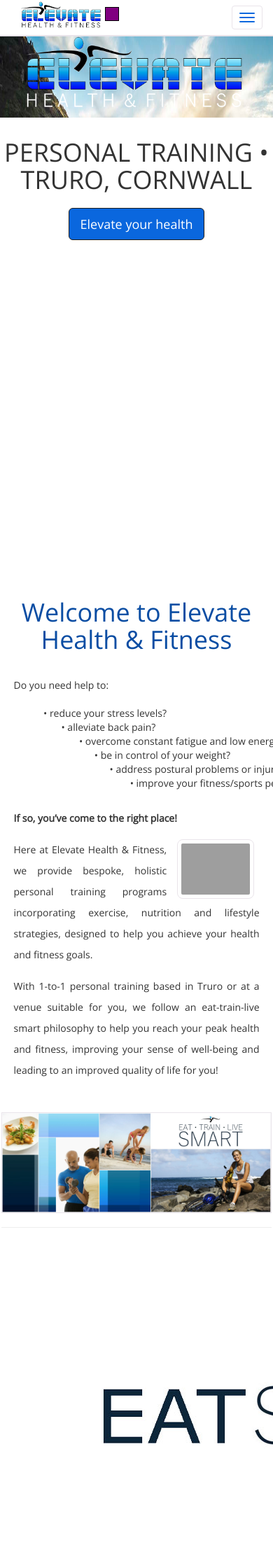
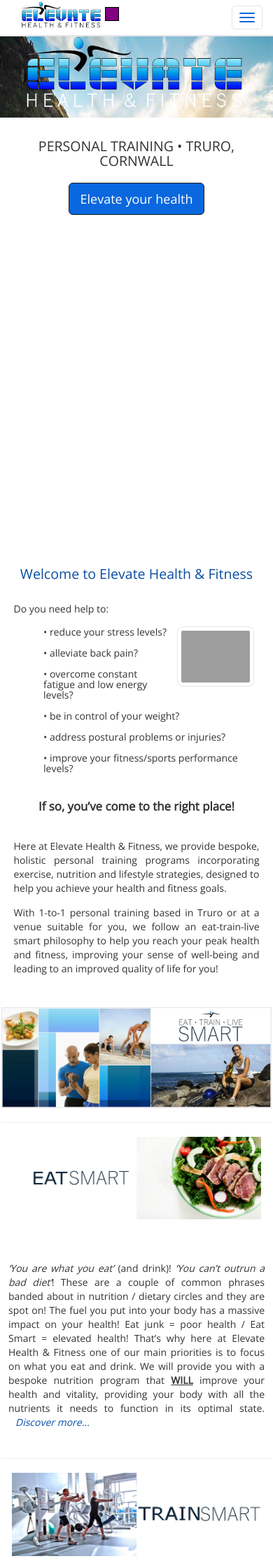
Before and after one commit to mthorning/elevatehealthandfitness.co.uk, a PHP site: page / in a window 390 px wide. Shown: the top 2240 px of the page at 70% size. Run offline with PHP 8.4, Linux system fonts and the light colour scheme; grey boxes are pictures that could not be loaded.

Commit message:
fix main responsivity issues with front page

```diff
--- a/components/footer.php
+++ b/components/footer.php
@@ -16,8 +16,10 @@
         </div>
     </div>
     <div class="row">
-        <div id="repsBadge" class="col-xs-7 col-xs-offset-2 col-sm-6 col-sm-offset-6">
-            <img src="img/png/REPs_Badge.png">
+        <div class="col-xs-12 col-sm-5 col-sm-offset-8">
+            <div id="repsBadge">
+                <img src="img/png/REPs_Badge.png">
+            </div>
         </div>
     </div>
     <div class="row">
--- a/css/style.css
+++ b/css/style.css
@@ -209,7 +209,7 @@ body {
 #indexPage #timelineCover {
   border: 1px solid #e9e4ea; }
 #indexPage .container > div {
-  margin: 0 auto 60px auto; }
+  margin: 15px auto 15px auto; }
   @media screen and (max-width: 992px) {
     #indexPage .container > div {
       margin: 0 auto 20px auto; } }
@@ -220,6 +220,12 @@ body {
   text-align: center;
   padding-top: 10px;
   background-color: white; }
+  @media screen and (max-width: 768px) {
+    #indexPage #introSection .whiteContainer h1 {
+      font-size: 1.75em; } }
+  @media screen and (max-width: 480px) {
+    #indexPage #introSection .whiteContainer h1 {
+      font-size: 1.4em; } }
   #indexPage #introSection .whiteContainer #paddedBox {
     height: 0; }
     @media screen and (max-width: 480px) {
@@ -228,10 +234,10 @@ body {
   #indexPage #introSection .whiteContainer a {
     margin: 10px; }
   #indexPage #introSection .whiteContainer #welcome {
-    padding-top: 60px; }
-  #indexPage #introSection .whiteContainer h1 {
-    padding: inherit 5px; }
-  #indexPage #introSection .whiteContainer #welcomeSection img {
+    padding-top: 50px; }
+    #indexPage #introSection .whiteContainer #welcome img {
+      width: 100%; }
+  #indexPage #introSection .whiteContainer #welcomeSection .welcomeSectionImg {
     background-color: white;
     border: 1px solid #e9e4ea;
     margin: 0 15px;
@@ -239,21 +245,22 @@ body {
     width: 30% !important;
     border-radius: 8px;
     float: right; }
-  #indexPage #introSection .whiteContainer #welcomeSection pre {
-    display: inline-block;
-    padding: 0 50px;
-    margin: auto;
-    border: inherit;
-    background-color: inherit;
-    font-family: inherit;
-    font-size: inherit; }
+  #indexPage #introSection .whiteContainer #welcomeSection #bullets {
+    margin-left: 150px;
+    text-align: left; }
+    @media screen and (max-width: 768px) {
+      #indexPage #introSection .whiteContainer #welcomeSection #bullets {
+        margin-left: 50px; } }
+    #indexPage #introSection .whiteContainer #welcomeSection #bullets p {
+      line-height: 15px; }
+  #indexPage #introSection .whiteContainer #welcomeSection strong {
+    font-size: 1.2em; }
   #indexPage #introSection .whiteContainer #welcomeSection h1 {
     margin-bottom: 10px;
     color: #0a4da3; }
   #indexPage #introSection .whiteContainer #welcomeSection p {
     max-width: 70vw;
     margin: auto;
-    line-height: 30px;
     margin-bottom: 15px; }
     @media screen and (max-width: 768px) {
       #indexPage #introSection .whiteContainer #welcomeSection p {
@@ -273,6 +280,9 @@ body {
   #indexPage #introSection .whiteContainer .verticalAlign {
     display: flex;
     align-items: center; }
+    @media screen and (max-width: 768px) {
+      #indexPage #introSection .whiteContainer .verticalAlign {
+        display: block; } }
 @media screen and (max-width: 992px) {
   #indexPage #introSection h2 {
     display: none; } }
@@ -397,20 +407,16 @@ body {
       color: #0a4da3;
       text-decoration: none; }
   #pageFooter #repsBadge {
-    margin-bottom: 10px;
-    text-align: center; }
+    width: 50%;
+    margin: auto; }
     #pageFooter #repsBadge img {
-      width: 30%;
-      height: auto; }
+      width: 50%; }
       @media screen and (max-width: 992px) {
         #pageFooter #repsBadge img {
-          width: 40%; } }
+          width: 80%; } }
       @media screen and (max-width: 768px) {
         #pageFooter #repsBadge img {
           width: 50%; } }
-      @media screen and (max-width: 480px) {
-        #pageFooter #repsBadge img {
-          width: 80%; } }
   #pageFooter #shareBoxContainer {
     padding: 20px;
     margin-bottom: 10px; }
--- a/index.php
+++ b/index.php
@@ -34,16 +34,18 @@
                         <h1>Welcome to Elevate Health &amp; Fitness</h1>
                         <br />
                         <p class="text-left">Do you need help to:</p>
-                        <pre class="text-left">
-• reduce your stress levels?
-       • alleviate back pain?
-              • overcome constant fatigue and low energy levels?
-                    • be in control of your weight?
-                          • address postural problems or injuries?
-                                  • improve your fitness/sports performance levels?
-                            </pre>
-                        <p class="text-left"><strong>If so, you’ve come to the right place!</strong></p>
                         <img src="img/jpg/happyPeople.jpg" alt="happy people" class="welcomeSectionImg">
+                        <div id="bullets">
+                            <p>• reduce your stress levels?</p>
+                            <p> • alleviate back pain?</p>
+                            <p> • overcome constant fatigue and low energy levels?</p>
+                            <p> • be in control of your weight?</p>
+                            <p> • address postural problems or injuries?</p>
+                            <p> • improve your fitness/sports performance levels?</p>
+                        </div>
+                        <br />
+                        <p class="text-center"><strong>If so, you’ve come to the right place!</strong></p>
+                        <br />
                         <p class="text-justify">Here at Elevate Health &amp; Fitness, we provide bespoke, holistic personal training programs incorporating exercise, nutrition and lifestyle strategies, designed to help you achieve your health and fitness goals.</p>
                         <p class="text-justify">With 1-to-1 personal training based in Truro or at a venue suitable for you, we follow an eat-train-live smart philosophy to help you reach your peak health and fitness, improving your sense of well-being and leading to an improved quality of life for you!</p>
                     </div>
--- a/sass/pages/_footer.scss
+++ b/sass/pages/_footer.scss
@@ -13,20 +13,16 @@
         }
     }
     #repsBadge {
-        margin-bottom: 10px;
-        text-align: center;
+        width: 50%;
+        margin: auto;
         img {
-            width: 30%;
+            width: 50%;
             @include md {
-                width: 40%;
+                width: 80%;
             }
             @include sm {
                 width: 50%;
             }
-            @include xs {
-                width: 80%;
-            }
-             height: auto;
         }
     }
     text-align: center;
--- a/sass/pages/_index.scss
+++ b/sass/pages/_index.scss
@@ -14,33 +14,6 @@
     background-attachment: fixed;
 }
 
-//@include md {
-//    #bigScreenLogo {
-//        display: none;
-//    }
-//    .fixedScenery {
-//        background: none;
-//    }
-//    #smallScreenLogo {
-//        display: block;
-//        margin-top: 10px;
-//    }
-//}
-
-//for widescreen monitors
-//@media screen and (min-width: 1500px) {
-//    #bigScreenLogo {
-//        display: none;
-//    }
-//    .fixedScenery {
-//        background: none;
-//    }
-//    #smallScreenLogo {
-//        display: block;
-//        margin-top: 10px;
-//    }
-//}
-
 #indexPage {
     #bigScreenLogo,
     #timelineCover {
@@ -53,7 +26,7 @@
     }
     .container {
         > div {
-            margin: 0 auto 60px auto;
+            margin: 15px auto 15px auto;
             @include md {
                 margin: 0 auto 20px auto;
             }
@@ -66,6 +39,14 @@
         }
         .whiteContainer {
             text-align: center;
+            h1 {
+                @include sm {
+                    font-size: 1.75em;
+                }
+                @include xs {
+                    font-size: 1.4em;
+                }
+            }
             #paddedBox {
                 height: 0;
                 @include xs {
@@ -78,13 +59,13 @@
                 margin: 10px;
             }
             #welcome {
-                padding-top: 60px;
-            }
-            h1 {
-                padding: inherit 5px;
+                padding-top: 50px;
+                img {
+                    width:100%;
+                }
             }
             #welcomeSection {
-                img {
+                .welcomeSectionImg {
                     background-color: white;
                     border: 1px solid $bgHighlight;
                     margin: 0 15px;
@@ -93,19 +74,22 @@
                     border-radius: 8px;
                     float: right;
                 }
-                pre {
-                    display: inline-block;
-                    padding: 0 50px;
-                    margin: auto;
-                    border: inherit;
-                    background-color: inherit;
-                    font-family: inherit;
-                    font-size: inherit;
+                #bullets {
+                    margin-left: 150px;
+                    @include sm {
+                        margin-left: 50px;
+                    }
+                    text-align: left;
+                    p {
+                        line-height: 15px;
+                    }
+                }
+                strong {
+                    font-size: 1.2em;
                 }
                 h1 {
                     margin-bottom: 10px;
                     color: $colHighlight;
-                    //                    font-size: 2em;
                 }
                 p {
                     max-width: 70vw;
@@ -113,7 +97,6 @@
                         max-width: 90vw;
                     }
                     margin: auto;
-                    line-height: 30px;
                     margin-bottom: 15px;
                 }
             }
@@ -138,6 +121,9 @@
             .verticalAlign {
                 display: flex;
                 align-items: center;
+                @include sm {
+                    display: block;
+                }
             }
         }
         h2 {
```
Also changed, not shown: 1 other file.
